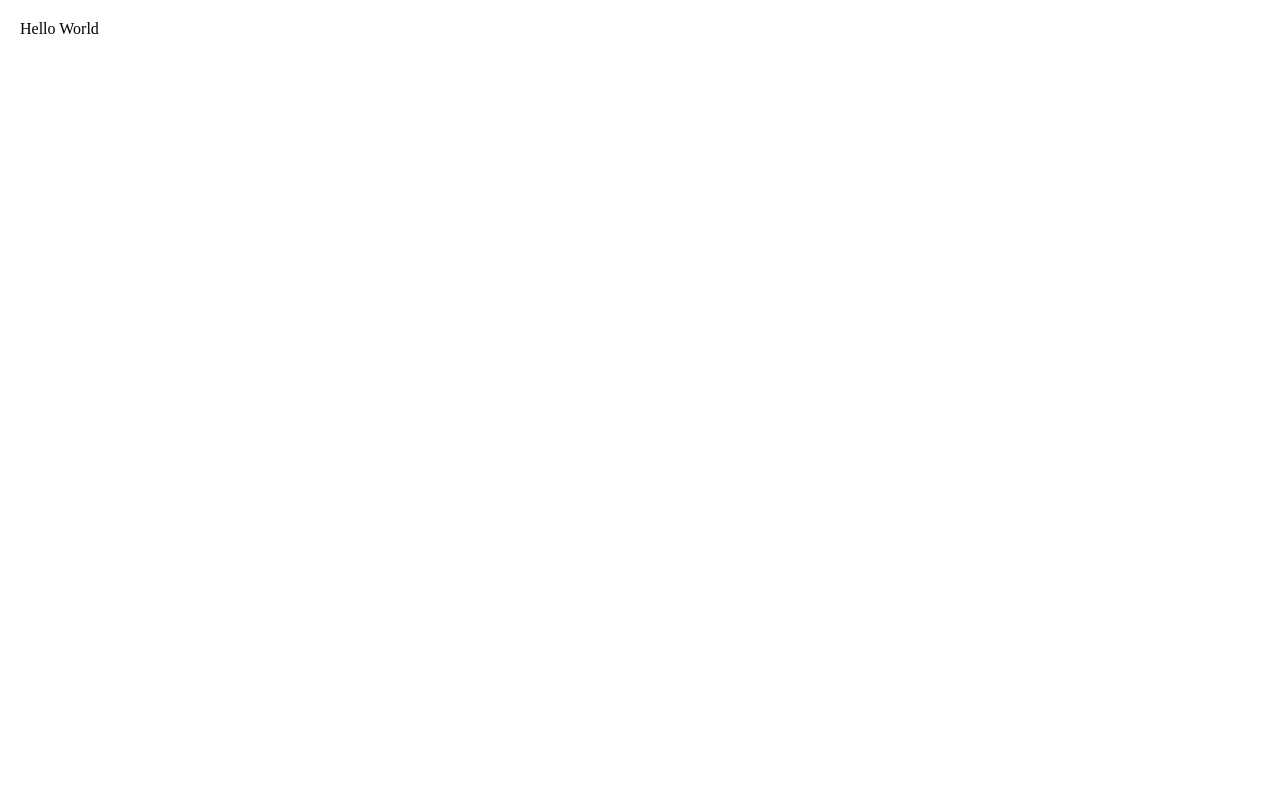
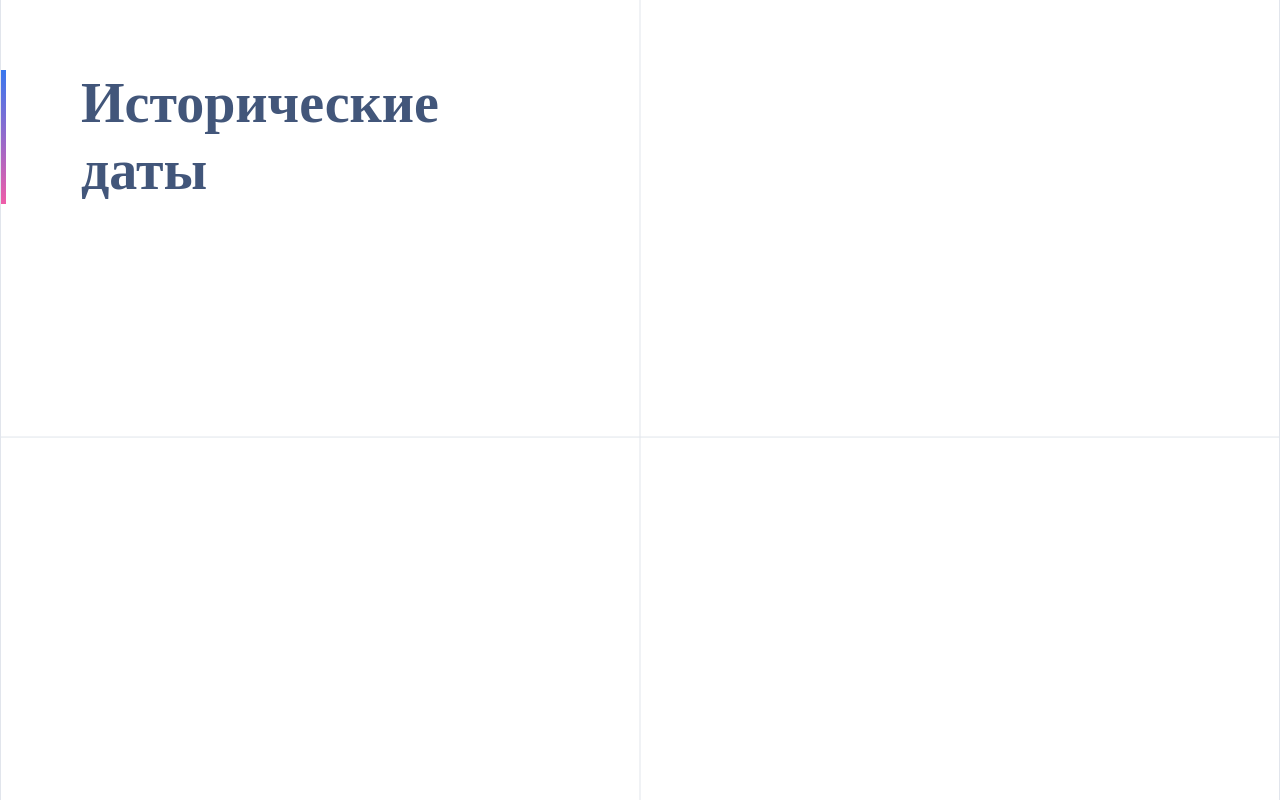
Before and after one commit to ashotvardanian-07/timeline-app, a React app in the folder timeline-app/: page / in a window 1280 px wide. Shown: the top 800 px of the page. Built offline with nearby package versions, Linux system fonts and the light colour scheme.

Commit message:
add mock data and necessary types and h1 heading

```diff
--- a/timeline-app/src/components/Timeline/TimelineComponent.tsx
+++ b/timeline-app/src/components/Timeline/TimelineComponent.tsx
@@ -3,7 +3,9 @@ import cls from './timeline.module.scss';
 const TimelineComponent = () => {
     return (
         <section className={cls.wrapper}>
-            Hello World
+            <div className={cls.timeline__container}>
+                <h1 className={cls.title__heading}>Исторические даты</h1>
+            </div>
         </section>
     )
 };
--- a/timeline-app/src/components/Timeline/timeline.module.scss
+++ b/timeline-app/src/components/Timeline/timeline.module.scss
@@ -1,3 +1,70 @@
 .wrapper {
-  padding: 20px;
+  height: 100%;
+  display: flex;
+  margin: 0 auto;
+  max-width: 1440px;
+  min-height: 100vh;
+  position: relative;
+  overflow-x: hidden;
+  align-items: center;
+  justify-content: center;
+  border-left: 1px solid #e1e5ec;
+  border-right: 1px solid #e1e5ec;
+
+  &::before,
+  &::after {
+    z-index: -1;
+    content: "";
+    position: absolute;
+    background: #e1e5ec;
+    pointer-events: none;
+  }
+
+  &::before {
+    left: 0;
+    top: 45%;
+    width: 100%;
+    height: 1px;
+    transform: translateY(-45%);
+  }
+
+  &::after {
+    top: 0;
+    left: 50%;
+    width: 1px;
+    height: 100%;
+    transform: translateX(-50%);
+  }
 }
+
+.timeline__container {
+  gap: 393px;
+  width: 100%;
+  height: 100%;
+  display: flex;
+  overflow: hidden;
+  margin-top: 70px;
+  min-height: 900px;
+  flex-direction: column;
+}
+
+.title__heading {
+  margin: 0;
+  color: #42567A;
+  font-size: 56px;
+  max-width: 400px;
+  line-height: 1.2;
+  font-weight: bold;
+  position: relative;
+  padding-left: 80px;
+
+  &::before {
+    top: 0;
+    left: 0;
+    bottom: 0;
+    width: 5px;
+    content: "";
+    position: absolute;
+    background: linear-gradient(#3877EE, #EF5DA8);
+  }
+}
```
Also changed, not shown: timeline-app/src/mocks/timelinePoints.ts (added, +76 -0 lines), timeline-app/src/types/timelineTypes.ts (added, +14 -0 lines).
